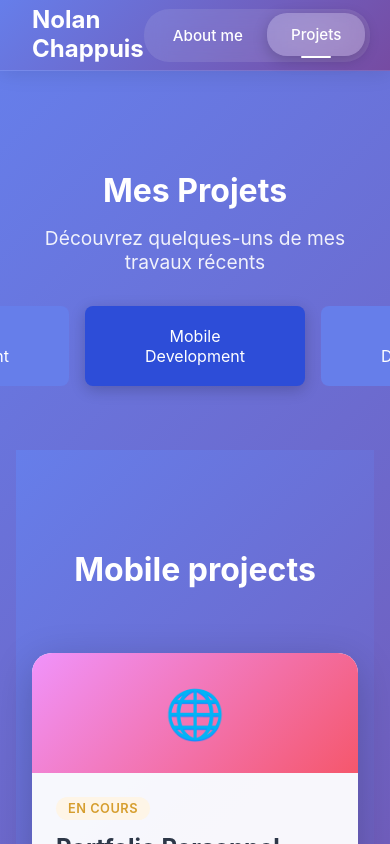
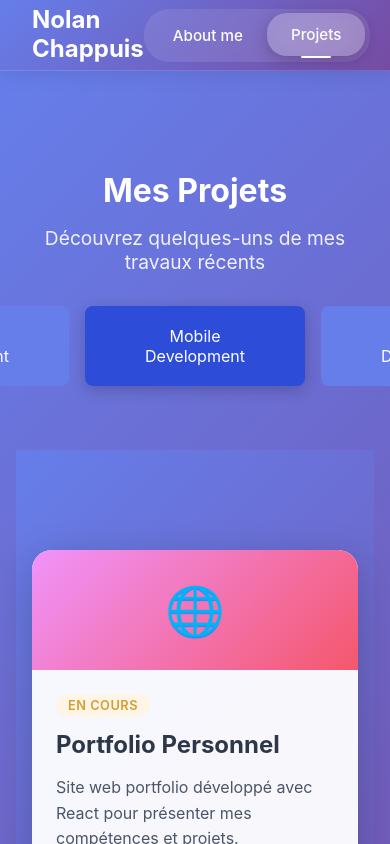
Before and after one commit to Nchappui/portfolio, a React (Create React App) app: page /projects in a window 390 px wide. Both pictures are taken after a click on the element "Mobile Development". Shown: the top 844 px of the page. Built offline with nearby package versions, Linux system fonts and the light colour scheme.

Commit message:
Remove header from MobileProjects component for cleaner layout

```diff
--- a/src/pages/MobileProjects.js
+++ b/src/pages/MobileProjects.js
@@ -16,10 +16,6 @@ const MobileProjects = () => {
   return (
     <section className="my-projects">
       <div className="projects-container">
-        <div className="projects-header">
-          <h1>Mobile projects</h1>
-        </div>
-
         <div className="projects-grid">
           {projects.map((project) => (
             <div key={project.id} className="project-card">
```
